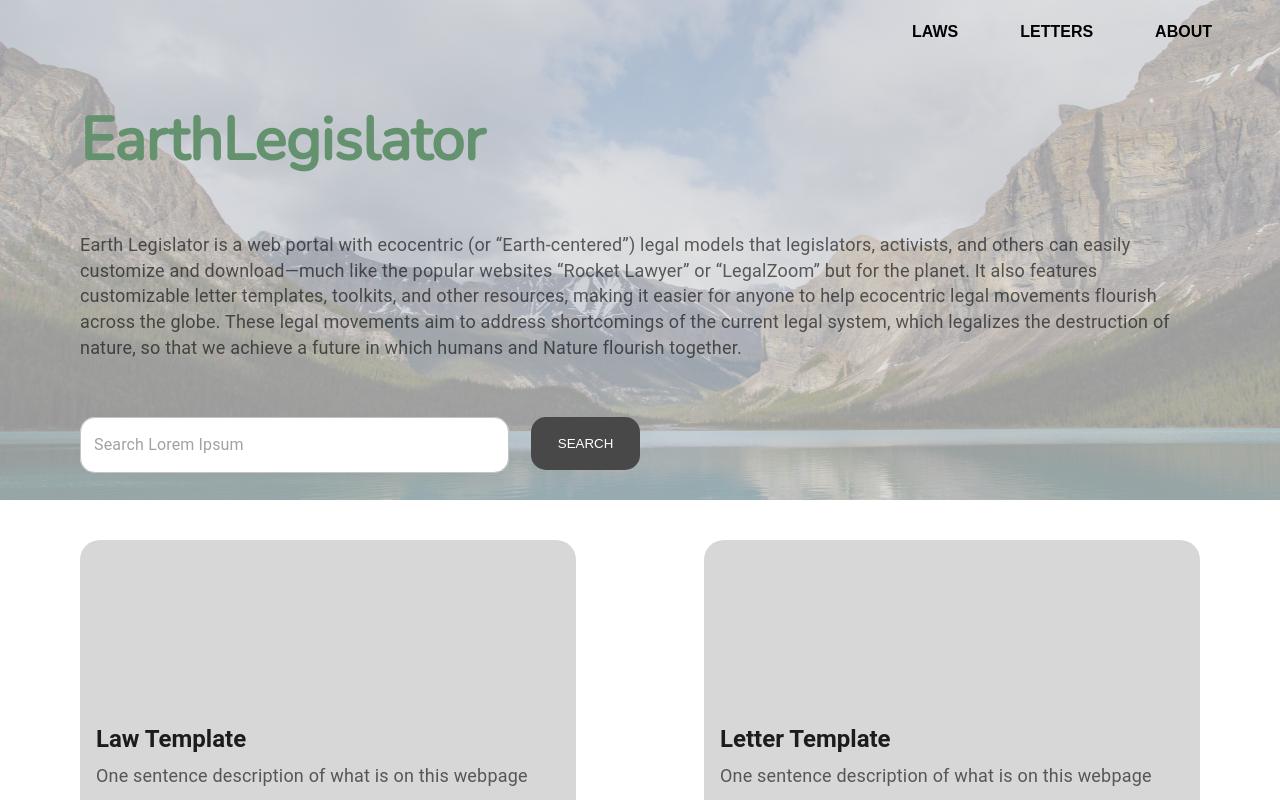
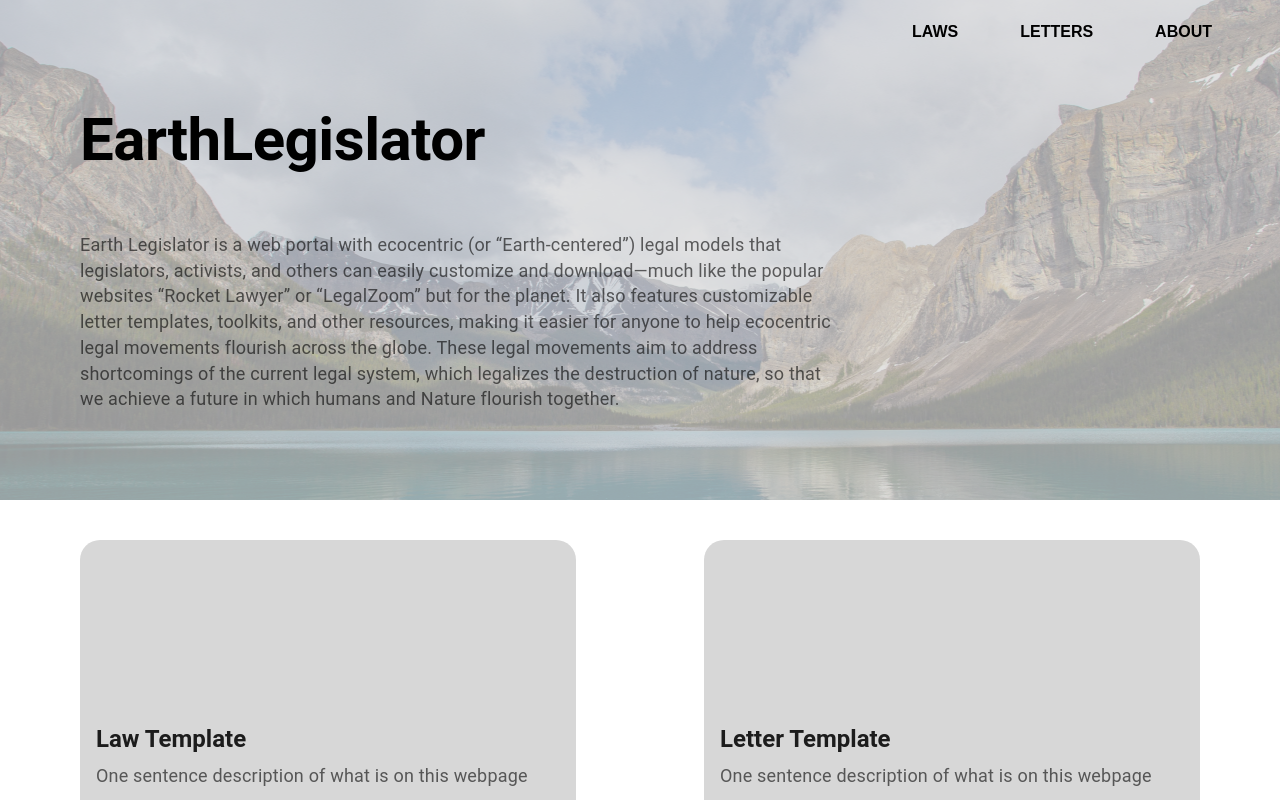
Before and after one commit to cornellh4i/earth-law-center, a React (Create React App) app in the folder client/: page / in a window 1280 px wide. Shown: the top 800 px of the page. Built offline with nearby package versions, Linux system fonts and the light colour scheme.

Commit message:
polishing header

```diff
--- a/client/src/components/Button/Button.css
+++ b/client/src/components/Button/Button.css
@@ -192,21 +192,23 @@
 }
 
 .search-btn {
-  width: 20%;
+  width: 25%;
   min-width: 100px;
   height: 100%;
   padding: 1.2rem;
-  background: #484848;
+  background: #64926E;
   color: white;
   border-radius: 0.9375rem;
   border: none;
   margin-left: 4%;
+  font-family: 'Nunito';
+  font-size: 12px;
 }
 
 .search-btn:hover {
-  background: #626262;
+  background: #97b89e;
 }
 
 .search-btn:active {
-  background: #484848;
+  background: #64926E;
 }
--- a/client/src/components/Header/Header.jsx
+++ b/client/src/components/Header/Header.jsx
@@ -33,7 +33,7 @@ const Header = (props) => {
           <Typography pt={5} pb={1} variant='h2' component='div' sx={{ fontWeight: 'bolder', fontFamily: 'Nunito', color: '#64926E'}}>
             {props.title}
           </Typography>
-          <Typography variant='body2' color='text.secondary' sx={{ fontSize: 18, marginTop: 6 }} >
+          <Typography variant='body2' color='text.secondary' sx={{ fontSize: 18, marginTop: 4, marginRight: 20}} >
             {props.description}
           </Typography>
           <div className="search-bar-container">
@@ -55,7 +55,7 @@ const Header = (props) => {
         <Typography pt={5} pb={1} variant='h2' component='div' sx={{ fontWeight: 'bold' }}>
           {props.title}
         </Typography>
-        <Typography variant='body2' color='text.secondary' sx={{ fontSize: 18 }} >
+        <Typography variant='body2' color='text.secondary' sx={{ fontSize: 18, marginTop: 6, marginRight: 46 }} >
           {props.description}
         </Typography>
       </div>
--- /dev/null
+++ b/client/src/data/LandingText.js
@@ -0,0 +1,3 @@
+const HeaderDescription = "Earth Legislator is a web portal with ecocentric (or “Earth-centered”) legal models that legislators, activists, and others can easily customize and download—much like the popular websites “Rocket Lawyer” or “LegalZoom” but for the planet. It also features customizable letter templates, toolkits, and other resources, making it easier for anyone to help ecocentric legal movements flourish across the globe. These legal movements aim to address shortcomings of the current legal system, which legalizes the destruction of nature, so that we achieve a future in which humans and Nature flourish together."
+
+export default HeaderDescription
--- a/client/src/pages/Landing/Landing.jsx
+++ b/client/src/pages/Landing/Landing.jsx
@@ -6,24 +6,13 @@ import LandingCard from '../../components/LandingCard/LandingCard';
 import Header from '../../components/Header/Header';
 import './Landing.css';
 import { Link } from 'react-router-dom'
+import HeaderDescription from '../../data/LandingText.js';
 
 /** Component for Landing Page */
 const Landing = () => {
   return (
     <div>
-      <Header title="EarthLegislator" description="Earth Legislator is a web portal with ecocentric
-                                                  (or “Earth-centered”) legal models that legislators,
-                                                  activists, and others can easily customize and
-                                                  download—much like the popular websites “Rocket Lawyer”
-                                                  or “LegalZoom” but for the planet. It also features
-                                                  customizable letter templates, toolkits, and other
-                                                  resources, making it easier for anyone to help ecocentric
-                                                  legal movements flourish across the globe. These legal
-                                                  movements aim to address shortcomings of the current legal
-                                                  system, which legalizes the destruction of nature, so that
-                                                  we achieve a future in which humans and Nature flourish
-                                                  together."
-                                                  hasSearch={true} searchBarPlaceholder="Search Lorem Ipsum"/>
+      <Header title="EarthLegislator" description={HeaderDescription} hasSearch={false}/>
       <div className="content">
         {/* We have two Landing boxes for now */}
         <Grid container spacing={4} pt={5}>
--- a/client/src/pages/LawsDisplay/LawsDisplay.jsx
+++ b/client/src/pages/LawsDisplay/LawsDisplay.jsx
@@ -15,7 +15,7 @@ const LawsDisplay = () => {
 
   return (
     <div>
-      <Header title="Build Earth Laws" description="Lorem ipsum dolor sit amet, consectetur adipiscing elit, sed do eiusmod tempor incididunt ut labore et dolore magna aliqua. Ut enim ad minim veniam, quis nostrud exercitation ullamco laboris nisi ut aliquip ex ea commodo consequat. Duis aute irure dolor in reprehenderit in voluptate velit esse cillum dolore eu fugiat nulla pariatur. Excepteur sint occaecat cupidatat non proident, sunt in culpa qui officia deserunt mollit anim id est laborum." hasSearch={true} searchBarPlaceholder="Search Law Templates"></Header>
+      <Header title="Build Earth Laws" description="Customize and download model laws, resolutions, and other legal instruments that support a paradigm shift to better protect the planet. " hasSearch={true} searchBarPlaceholder="Search Law Templates"></Header>
       <div className="body-box">
         <div className="side-box">
           <CategorySideBar setCategoryParent={setCategory} ref={category_bar} categories = {["ALL CATEGORIES", "RIGHTS OF NATURE", "RIGHTS OF FUTURE GENERATIONS", "HUMAN ENVIRONMENTAL RIGHTS",
```
Also changed, not shown: client/src/pages/Landing/LandingText.js (deleted).
